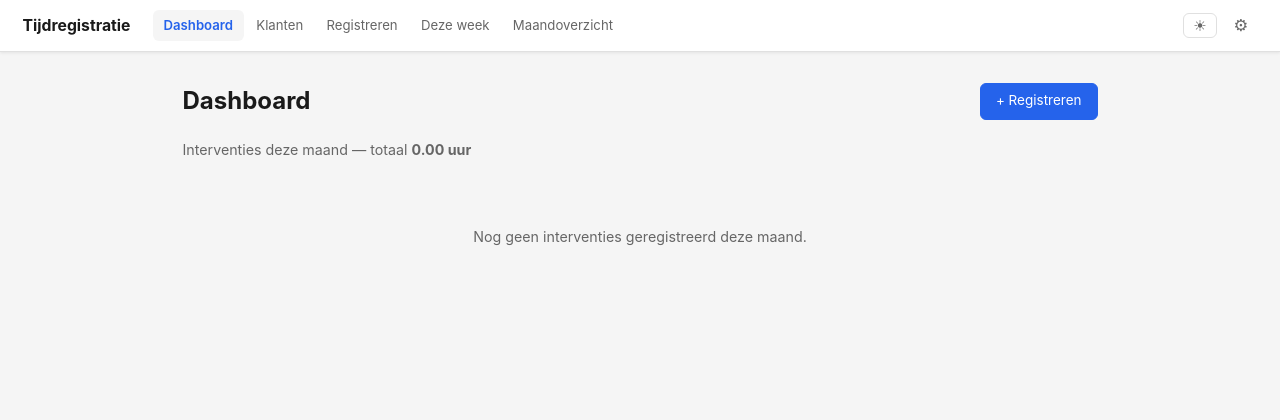
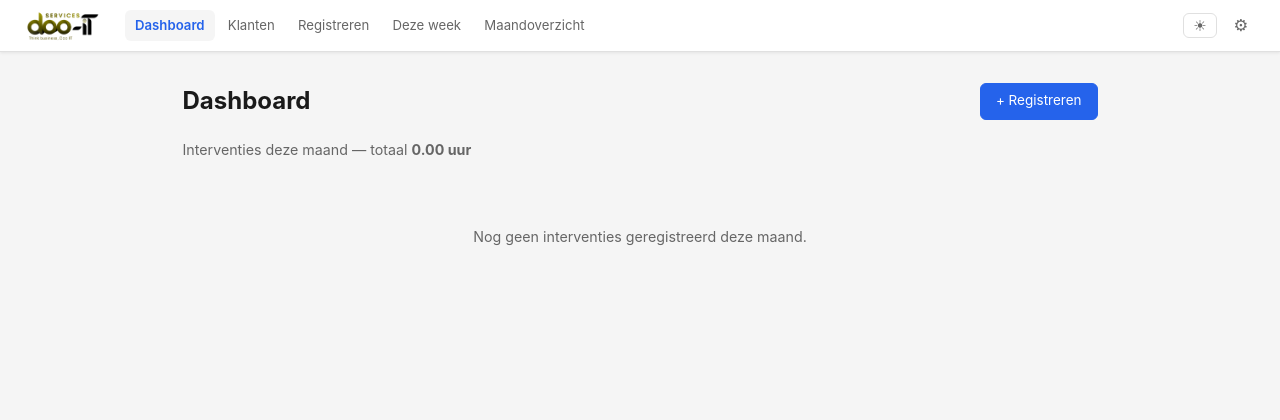
Before and after one commit to Bertrand-LE/client-tracker, a Flask app: page / in a window 1280 px wide. Shown: the top 420 px of the page. Run offline with Flask 3, Linux system fonts and the light colour scheme; data that the repository does not hold is empty.

Commit message:
Add Doo-IT logo to nav, switch between colour and white variants per mode
- static/: add DooIT_logo_kleur.png (light mode) and DooIT_logo_wit.png (dark mode)
- templates/base.html: replace text brand with dual img logo; CSS hides
  the inactive variant automatically
- static/style.css: .nav-logo sizing (36px height), show/hide rules keyed
  on html.dark

Co-Authored-By: Claude Sonnet 4.6 <noreply@anthropic.com>

```diff
--- a/static/style.css
+++ b/static/style.css
@@ -72,11 +72,19 @@ nav {
 }
 
 .nav-brand {
-  font-weight: 700;
-  font-size: 1.05rem;
-  color: var(--text);
-  white-space: nowrap;
+  display: flex;
+  align-items: center;
+  flex-shrink: 0;
 }
+
+.nav-logo {
+  height: 36px;
+  width: auto;
+  display: block;
+}
+
+html:not(.dark) .logo-wit { display: none; }
+html.dark .logo-kleur { display: none; }
 
 nav ul {
   list-style: none;
--- a/templates/base.html
+++ b/templates/base.html
@@ -9,7 +9,10 @@
 </head>
 <body>
   <nav>
-    <a href="{{ url_for('dashboard') }}" class="nav-brand">Tijdregistratie</a>
+    <a href="{{ url_for('dashboard') }}" class="nav-brand">
+      <img src="{{ url_for('static', filename='DooIT_logo_kleur.png') }}" class="nav-logo logo-kleur" alt="Doo-IT Services">
+      <img src="{{ url_for('static', filename='DooIT_logo_wit.png') }}" class="nav-logo logo-wit" alt="Doo-IT Services">
+    </a>
     <ul>
       <li><a href="{{ url_for('dashboard') }}" {% if request.endpoint == 'dashboard' %}class="active"{% endif %}>Dashboard</a></li>
       <li><a href="{{ url_for('clients') }}" {% if request.endpoint in ('clients','new_client','edit_client') %}class="active"{% endif %}>Klanten</a></li>
```
Also changed, not shown: static/DooIT_logo_kleur.png (added), static/DooIT_logo_wit.png (added).
